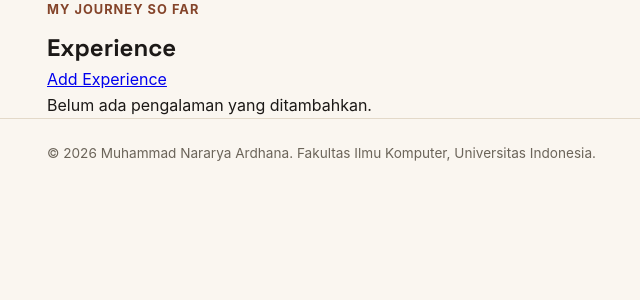
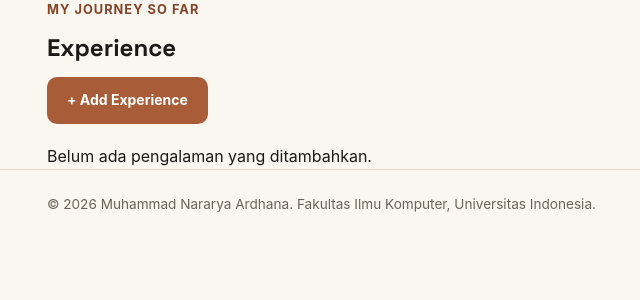
Before and after one commit to NararyaArdhana/myportofolio, a Django app: page /experience/ in a window 1280 px wide. Shown: the part 74-374 px from the top of the page, without its empty margins (137-777 px from the left). Run offline with Django 5.2, Linux system fonts and the light colour scheme; data that the repository does not hold is empty.

Commit message:
Polish experience action buttons
Memperbarui tampilan tombol Add, Update, dan Delete pada halaman Experience agar lebih konsisten dan compact.

```diff
--- a/static/css/style.css
+++ b/static/css/style.css
@@ -313,3 +313,61 @@ h1, .brand {
     font-size: 0.85rem;
     font-weight: 600;
 }
+
+.btn {
+    display: inline-flex;
+    align-items: center;
+    justify-content: center;
+    padding: 10px 18px;
+    border-radius: 10px;
+    text-decoration: none;
+    font-family: inherit;
+    font-size: 14px;
+    font-weight: 700;
+    cursor: pointer;
+    transition: all 0.2s ease;
+    box-sizing: border-box;
+}
+
+.btn-add {
+    background: #a85d38;
+    color: #ffffff;
+    padding: 12px 20px;
+    margin: 10px 0 20px;
+}
+
+.btn-add:hover {
+    background: #8f4c2d;
+    transform: translateY(-1px);
+}
+
+.btn-update {
+    background: #f2e3d8;
+    color: #8f4c2d;
+    padding: 8px 14px;
+    font-size: 13px;
+}
+
+.btn-update:hover {
+    background: #e8d3c4;
+    transform: translateY(-1px);
+}
+
+.btn-delete {
+    background: transparent;
+    color: #d33b3b;
+    border: 1px solid #d33b3b;
+    padding: 8px 14px;
+    font-size: 13px;
+}
+
+.btn-delete:hover {
+    background: #d33b3b;
+    color: #ffffff;
+    transform: translateY(-1px);
+}
+
+.delete-form {
+    display: inline;
+    margin: 0;
+}
--- a/templates/experience.html
+++ b/templates/experience.html
@@ -11,7 +11,9 @@
         <p class="section-kicker">My Journey So Far</p>
         <h1>Experience</h1>
 
-        <a href="{% url 'main:add_experience' %}">Add Experience</a>
+        <a href="{% url 'main:add_experience' %}" class="btn btn-add">
+            + Add Experience
+        </a>
 
         <div class="experience-grid">
             {% for experience in experience_list %}
@@ -31,13 +33,13 @@
                             completed
                         {% endif %}
                     </span>
-                    <a href="{% url 'main:update_experience' experience.id %}">
+                    <a href="{% url 'main:update_experience' experience.id %}" class="btn btn-update">
                         Update
                     </a>
 
-                    <form method="POST" action="{% url 'main:delete_experience' experience.id %}">
+                    <form method="POST" action="{% url 'main:delete_experience' experience.id %}" class="delete-form">
                         {% csrf_token %}
-                        <button type="submit">Delete</button>
+                        <button type="submit" class="btn btn-delete">Delete</button>
                     </form>
                 </div>
             {% empty %}
```
